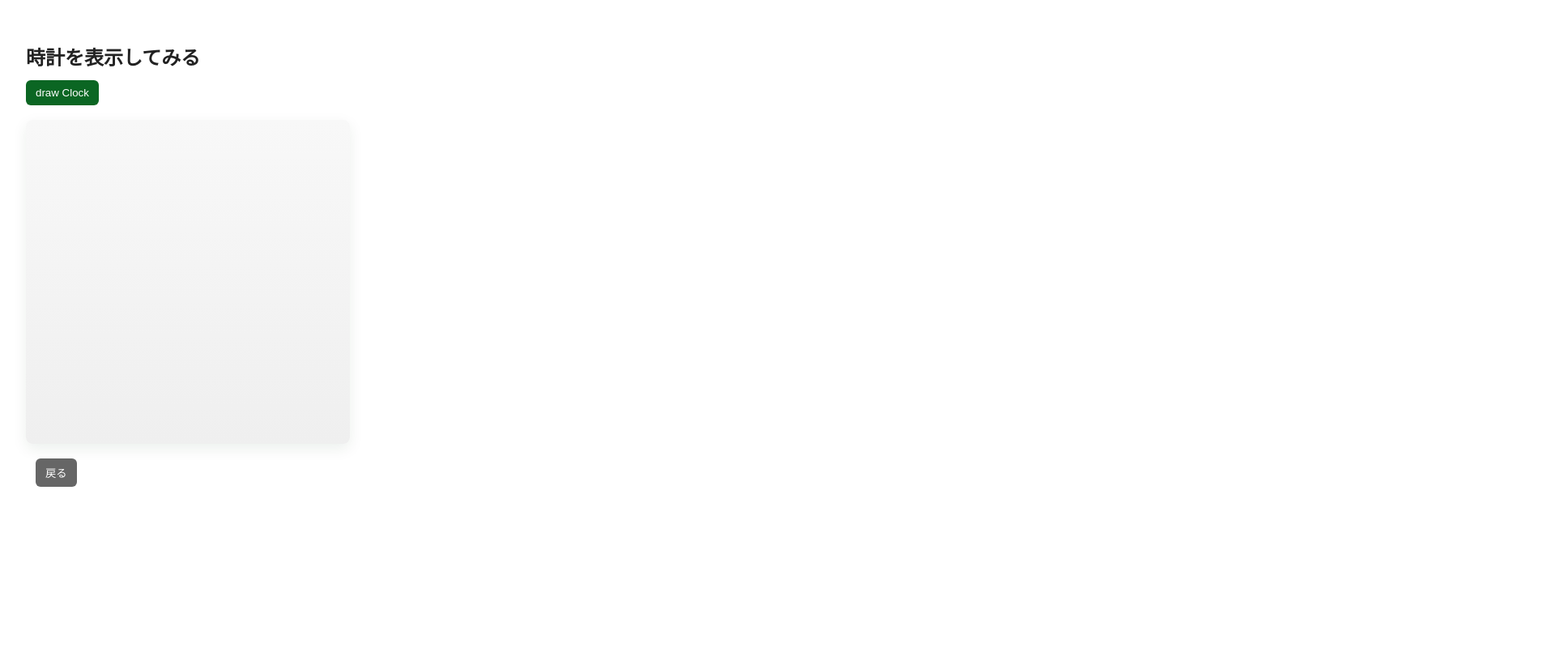
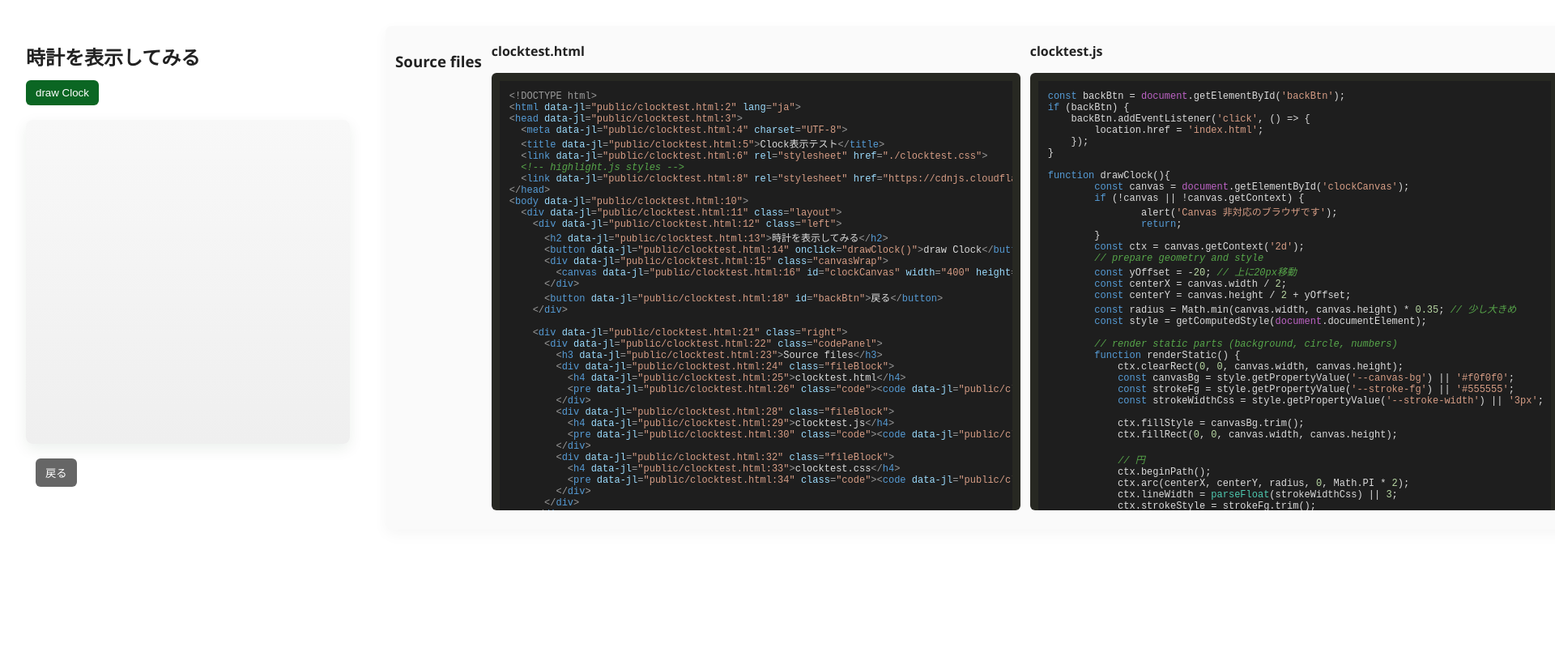
Before and after one commit to toshiueba/js_test, a plain HTML site: page public/clocktest.html in a window 1280 px wide. Shown: the top 800 px of the page at 81% size, 1920 px wide, since content can reach past the window. Drawn offline with nearby package versions, Linux system fonts and the light colour scheme.

Commit message:
右側にソースコードを表示した。横スクロール対応はまだ

```diff
--- a/public/clocktest.css
+++ b/public/clocktest.css
@@ -38,6 +38,48 @@ h2 {
   margin: 18px 0;
 }
 
+.layout {
+  display: flex;
+  gap: 24px;
+}
+.left {
+  flex: 0 0 420px; /* canvas area width */
+}
+.right {
+  flex: 1 1 auto;
+}
+.codePanel {
+  background: #fafafa;
+  padding: 12px;
+  border-radius: 8px;
+  box-shadow: 0 6px 18px rgba(0,0,0,0.04);
+  max-height: 600px;
+  overflow: hidden;
+  display: flex;
+  gap: 12px;
+}
+.fileBlock {
+  /* make each file window narrower: ~66% of the previous one-third column */
+  flex: 0 0 calc(33.333% * 0.66);
+  min-width: 0; /* allow overflow inside flex item */
+  display: flex;
+  flex-direction: column;
+  overflow-x: auto; /* horizontal scrollbar shown on this outer block */
+}
+.code {
+  background: #272822;
+  color: #f8f8f2;
+  padding: 10px;
+  border-radius: 6px;
+  white-space: pre; /* prevent wrapping so horizontal scrollbar appears */
+  overflow-y: auto; /* vertical scroll inside code */
+  overflow-x: visible; /* let outer .fileBlock show horizontal scrollbar */
+  font-family: Consolas, 'Courier New', monospace;
+  font-size: 12px;
+  max-height: 520px;
+}
+.fileBlock h4 { margin: 8px 0 4px; }
+
 #clockCanvas {
   background: linear-gradient(180deg, var(--canvas-gradient-start), var(--canvas-gradient-end));
   border-radius: 8px;
--- a/public/clocktest.html
+++ b/public/clocktest.html
@@ -4,14 +4,39 @@
   <meta charset="UTF-8">
   <title>Clock表示テスト</title>
   <link rel="stylesheet" href="./clocktest.css">
+  <!-- highlight.js styles -->
+  <link rel="stylesheet" href="https://cdnjs.cloudflare.com/ajax/libs/highlight.js/11.8.0/styles/vs2015.min.css">
 </head>
 <body>
-  <h2>時計を表示してみる</h2>
-  <button onclick="drawClock()">draw Clock</button>
-  <div class="canvasWrap">
-    <canvas id="clockCanvas" width="400" height="400" aria-label="clock canvas"></canvas>
+  <div class="layout">
+    <div class="left">
+      <h2>時計を表示してみる</h2>
+      <button onclick="drawClock()">draw Clock</button>
+      <div class="canvasWrap">
+        <canvas id="clockCanvas" width="400" height="400" aria-label="clock canvas"></canvas>
+      </div>
+      <button id="backBtn">戻る</button>
+    </div>
+
+    <div class="right">
+      <div class="codePanel">
+        <h3>Source files</h3>
+        <div class="fileBlock">
+          <h4>clocktest.html</h4>
+          <pre class="code"><code id="src-html" class="language-html"></code></pre>
+        </div>
+        <div class="fileBlock">
+          <h4>clocktest.js</h4>
+          <pre class="code"><code id="src-js" class="language-javascript"></code></pre>
+        </div>
+        <div class="fileBlock">
+          <h4>clocktest.css</h4>
+          <pre class="code"><code id="src-css" class="language-css"></code></pre>
+        </div>
+      </div>
+    </div>
   </div>
-  <button id="backBtn">戻る</button>
+  <script src="https://cdnjs.cloudflare.com/ajax/libs/highlight.js/11.8.0/highlight.min.js"></script>
   <script src="./clocktest.js"></script>
 </body>
 </html>
--- a/public/clocktest.js
+++ b/public/clocktest.js
@@ -142,3 +142,32 @@ function drawClock(){
         // update every second
         window._clockInterval = setInterval(drawHands, 1000);
 }
+
+// load source files and display in right panel
+async function loadSources(){
+    const esc = (s) => s.replace(/&/g,'&amp;').replace(/</g,'&lt;').replace(/>/g,'&gt;');
+    try{
+        const [htmlRes, jsRes, cssRes] = await Promise.all([
+            fetch('clocktest.html'),
+            fetch('clocktest.js'),
+            fetch('clocktest.css')
+        ]);
+        const [htmlTxt, jsTxt, cssTxt] = await Promise.all([htmlRes.text(), jsRes.text(), cssRes.text()]);
+        const codeHtml = document.getElementById('src-html');
+        const codeJs = document.getElementById('src-js');
+        const codeCss = document.getElementById('src-css');
+        codeHtml.textContent = htmlTxt;
+        codeJs.textContent = jsTxt;
+        codeCss.textContent = cssTxt;
+        // highlight
+        if (window.hljs) {
+          hljs.highlightElement(codeHtml);
+          hljs.highlightElement(codeJs);
+          hljs.highlightElement(codeCss);
+        }
+    }catch(e){
+        console.error('source load failed', e);
+    }
+}
+
+window.addEventListener('load', loadSources);
```
